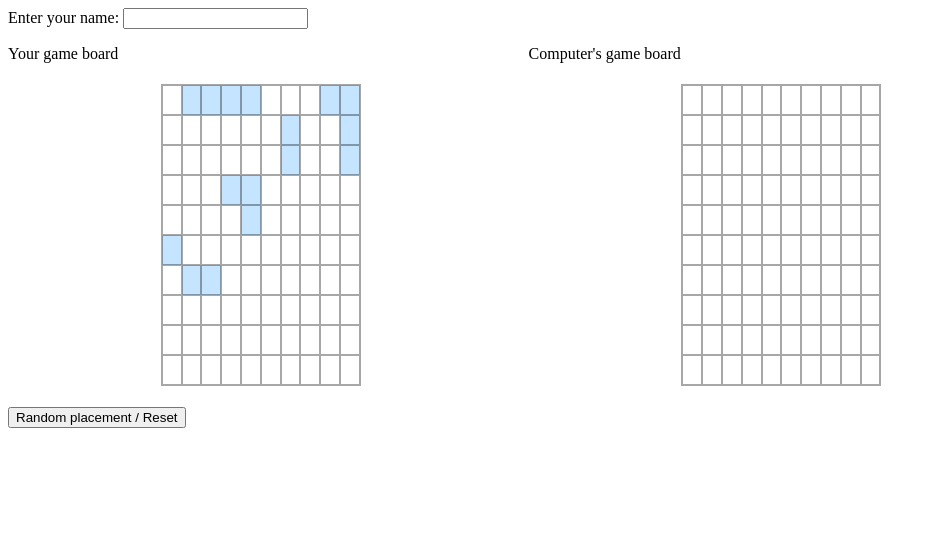
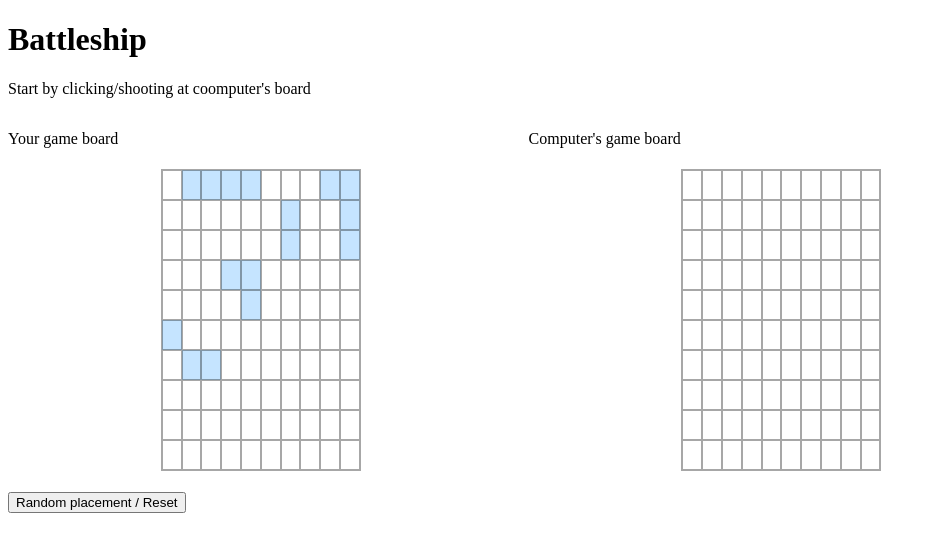
Before and after one commit to SoloGudLyf/battleship, a website built with webpack: page src/index.html in a window 1280 px wide. Shown: the whole page, without its empty margins (0-936 px from the left). Built offline with nearby package versions, Linux system fonts and the light colour scheme.

Commit message:
feat: Provide info on playing and title

```diff
--- a/src/index.html
+++ b/src/index.html
@@ -6,10 +6,9 @@
     <title>Document</title>
   </head>
   <body>
-    <form action="#">
-      <label for="name">Enter your name: <input type="text" /></label>
-    </form>
+    <h1>Battleship</h1>
 
+    <p>Start by clicking/shooting at coomputer's board</p>
     <div class="container">
       <div class="playerBoard">
         <p>Your game board</p>
```
